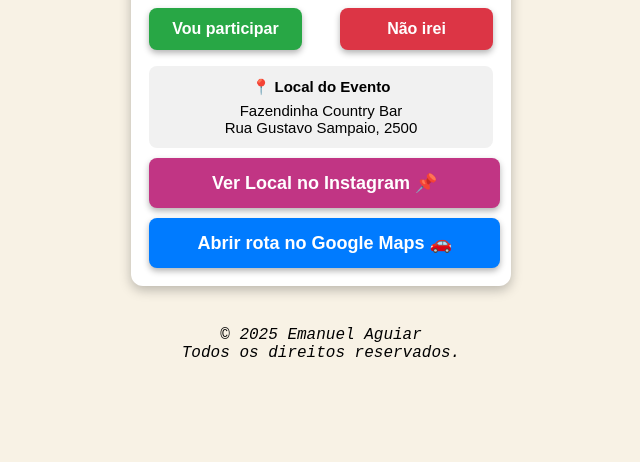
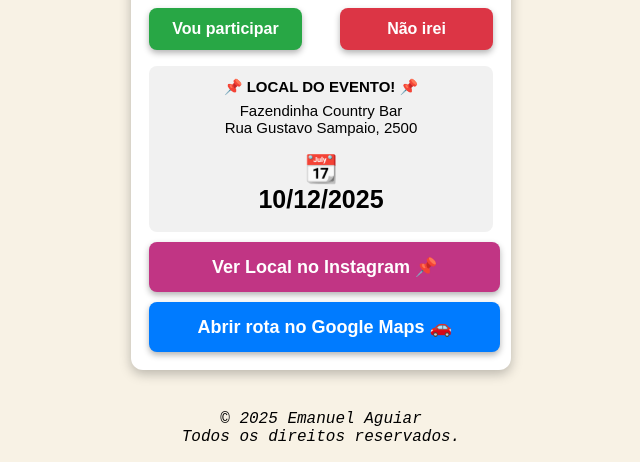
Before and after one commit to modelospadrao/CONVITEDAJOSY, a plain HTML site: page index.html in a window 1280 px wide. Shown: the part 370-832 px from the top of the page, without its empty margins (319-959 px from the left). Before the commit the page ends 800 px from the top, so only its background shows below. Drawn offline with Linux system fonts and the light colour scheme.

Commit message:
Update index.html

```diff
--- a/index.html
+++ b/index.html
@@ -202,9 +202,12 @@ button.big-btn, .btn {
         </div>
 
         <div class="location-box">
-            <strong>📍 Local do Evento</strong>
-            Fazendinha Country Bar <br>
-            Rua Gustavo Sampaio, 2500
+        <strong>📌 LOCAL DO EVENTO! 📌</strong>
+        Fazendinha Country Bar <br>
+        Rua Gustavo Sampaio, 2500
+        <br><br>
+        <span style="font-size: 27px;">📆</span><br> <!-- Aumentando o ícone do calendário -->
+        <strong><span style="font-size: 25px;">10/12/2025</span></strong> <!-- Ajuste para a data -->
         </div>
 
         <a href="https://www.instagram.com/fazendinhacountrybar/?igsh=dzQyem5zcTFxa2c1#"
```
